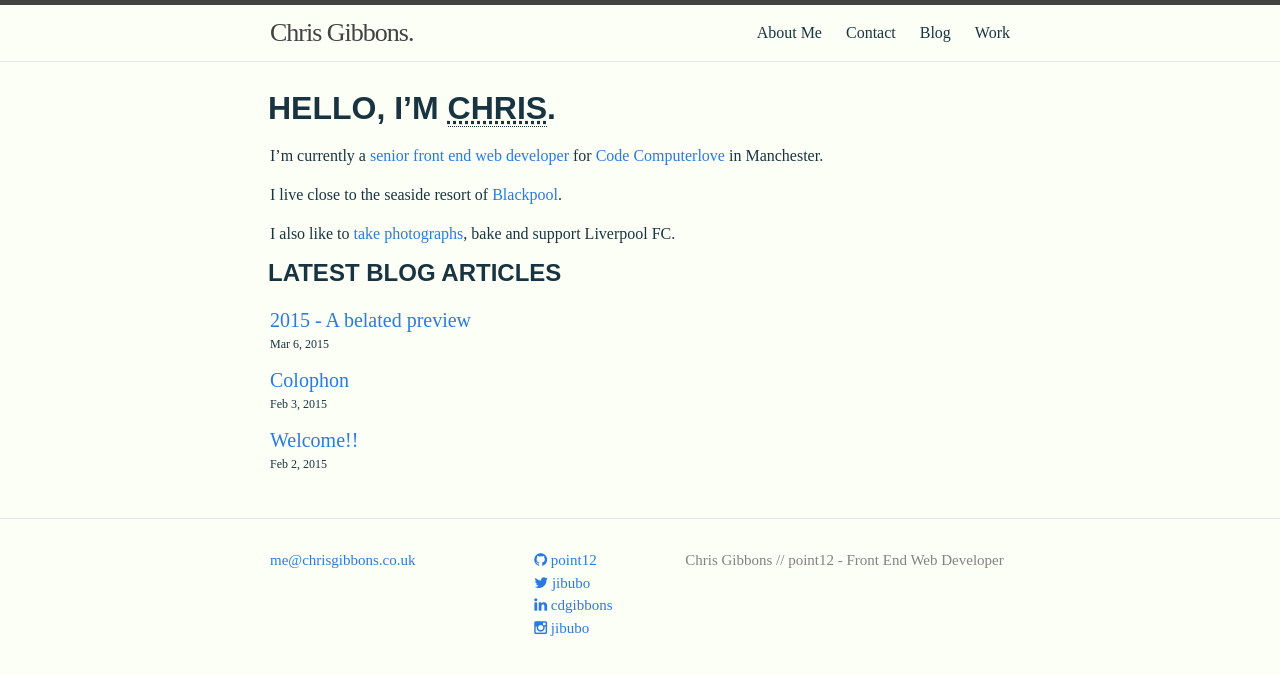
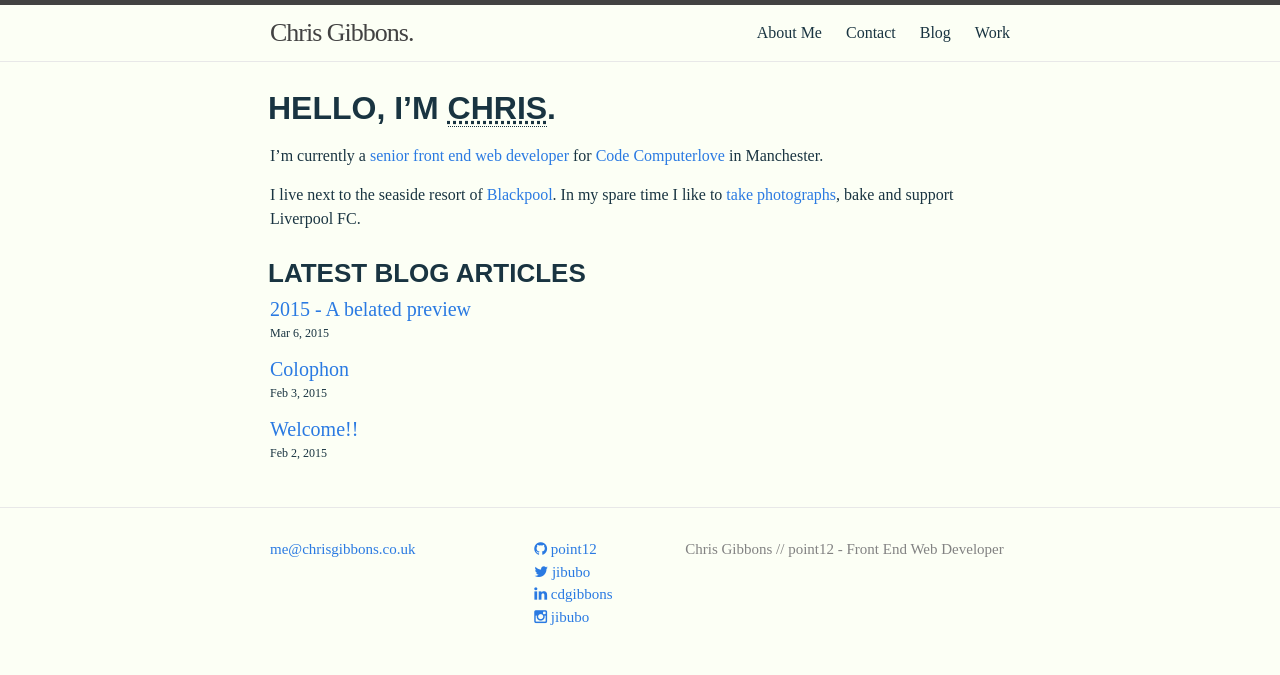
Before and after one commit to gbbns/gbbns.github.io, a Jekyll site: the page built from index.html, in a window 1280 px wide. Shown: the top 675 px of the page. Built offline with Jekyll 4.4.1, drawn with Linux system fonts in a browser that asks for light colours.

Commit message:
Content tweaks;

```diff
--- a/index.html
+++ b/index.html
@@ -2,24 +2,23 @@
 layout: default
 ---
 
-<div class="home">
-  <h1>Hello, I&rsquo;m <abbr title="{{ site.meta.description }}">Chris</abbr>.</h1>
+<section class="home">
+  <article class="content__main clearfix">
+    <h1 class="site__title--primary">Hello, I&rsquo;m <abbr title="{{ site.meta.description }}">Chris</abbr>.</h1>
 
-  <p>I&rsquo;m currently a <a href="/work">senior front end web developer</a> for <a href="http://www.codecomputerlove.com">Code Computerlove</a> in Manchester.</p>
+    <p>I&rsquo;m currently a <a href="/work">senior front end web developer</a> for <a href="http://www.codecomputerlove.com">Code Computerlove</a> in Manchester.</p>
 
-  <p>I live close to the seaside resort of <a href="http://en.wikipedia.org/wiki/Blackpool">Blackpool</a>.</p>
-
-  <p>I also like to <a href="http://jibubo.vsco.co">take</a> <a href="http://instagram.com/{{ site.social-link.instagram }}">photographs</a>, bake and support Liverpool FC.</p>
-
-  <h2>Latest blog articles</h2>
-  <ul class="post-list">
+    <p>I live next to the seaside resort of <a href="http://en.wikipedia.org/wiki/Blackpool">Blackpool</a>. In my spare time I like to <a href="http://jibubo.vsco.co">take</a> <a href="http://instagram.com/{{ site.social-link.instagram }}">photographs</a>, bake and support Liverpool FC.</p>
+  </article>
+  <aside class="content__aside clearfix">
+    <h2 class="content__aside--title">Latest blog articles</h2>
+    <ul class="post-list">
       {% for post in site.posts limit:3 %}
         <li>
-          <span>
-            <a class="post-link" href="{{ post.url | prepend: site.baseurl }}">{{ post.title }}</a>
-          </span>
+          <a class="post-link" href="{{ post.url | prepend: site.baseurl }}">{{ post.title }}</a>
           <div class="post-date">{{ post.date | date: "%b %-d, %Y" }}</div>
         </li>
       {% endfor %}
     </ul>
-</div>
+  </aside>
+</section>
```
Also changed, not shown: work.md (+1 -3 lines).
